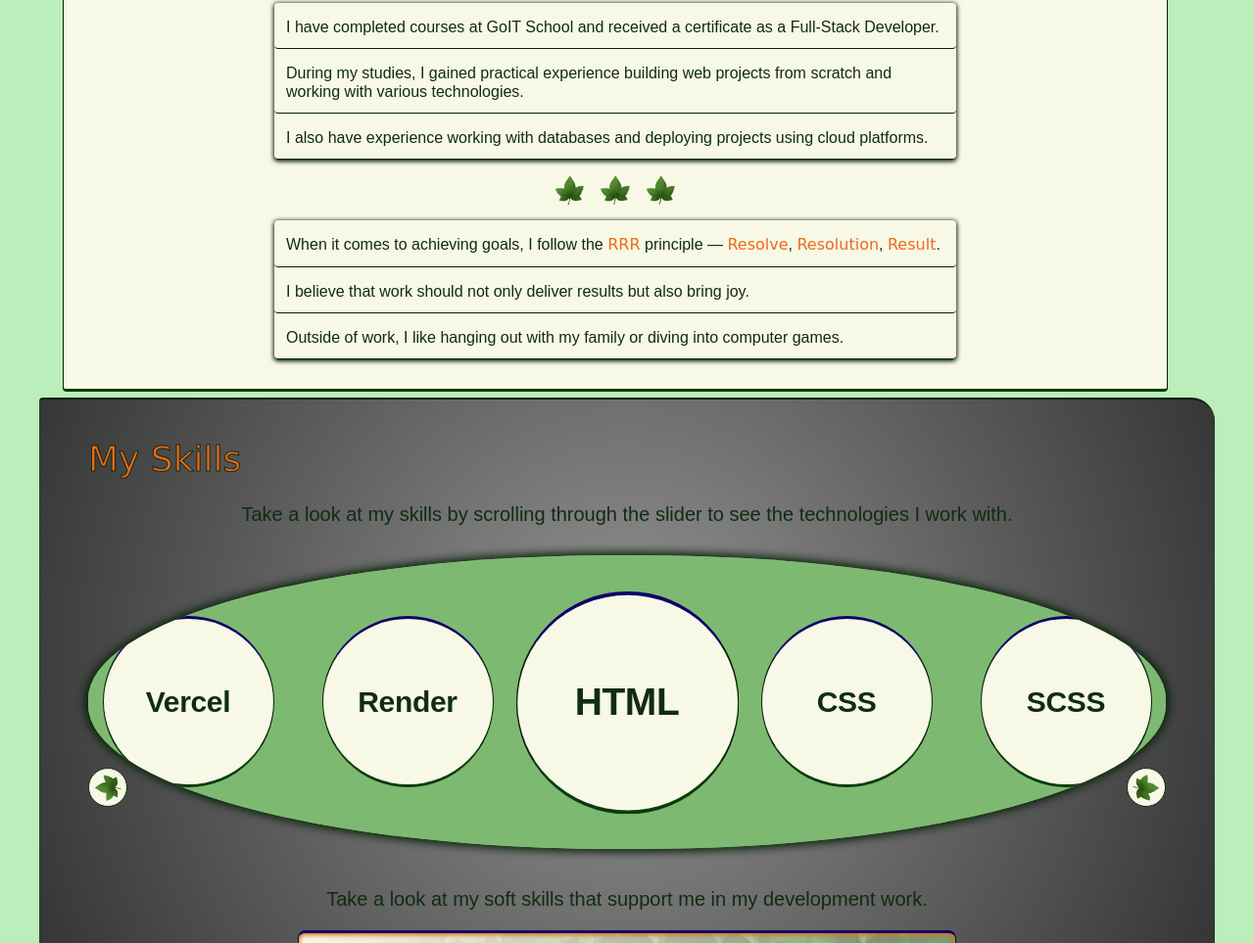
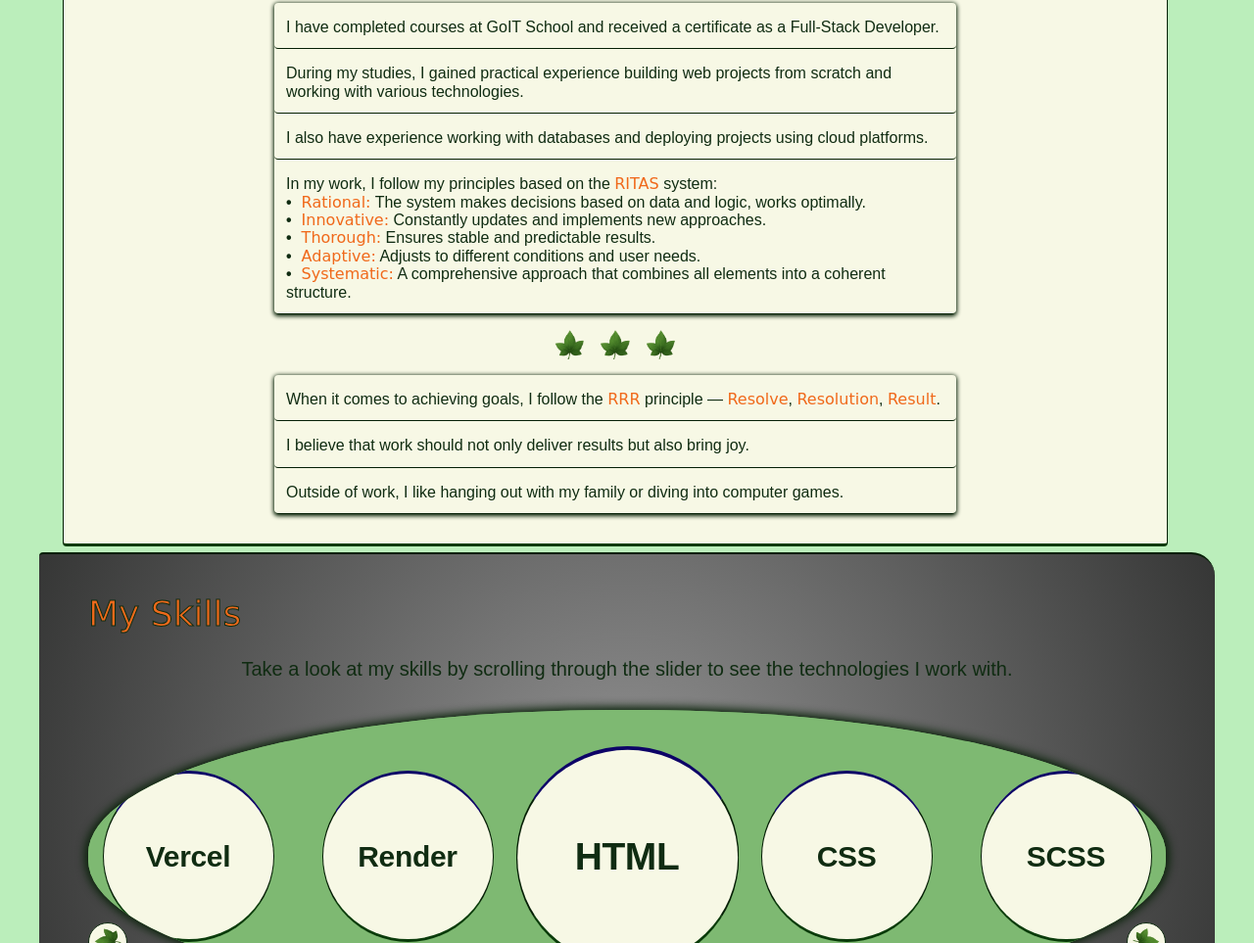
Before and after one commit to RITAS2000/Portfolio-Lev-Yuliia, a website built with Vite: page index.html in a window 1280 px wide. Shown: the part 1127-2090 px from the top of the page at 98% size. Built offline with nearby package versions, Linux system fonts and the light colour scheme; a web font is replaced by a local one.

Commit message:
add ritas

```diff
--- a/src/js/components/aboutme.js
+++ b/src/js/components/aboutme.js
@@ -27,6 +27,17 @@ export default function AboutMe() {
   <li class="about-me-list-item">
     <p>I also have experience working with databases and deploying projects using cloud platforms.</p>
   </li>
+    <li class="about-me-list-item">
+    <p>In my work, I follow my principles based on the
+    <span class="span-two-text">RITAS</span> system:</p>
+   <ul>
+  <li><span class="span-two-text">Rational:</span> The system makes decisions based on data and logic, works optimally.</li>
+  <li><span class="span-two-text">Innovative:</span> Constantly updates and implements new approaches.</li>
+  <li><span class="span-two-text">Thorough:</span> Ensures stable and predictable results.</li>
+  <li><span class="span-two-text">Adaptive:</span> Adjusts to different conditions and user needs.</li>
+  <li><span class="span-two-text">Systematic:</span> A comprehensive approach that combines all elements into a coherent structure.</li>
+</ul>
+  </li>
 </ul>
 <div class="plush-img-container">
 <img src="/plush2.png" class="plush-img">
--- a/src/scss/aboutme.scss
+++ b/src/scss/aboutme.scss
@@ -41,6 +41,13 @@
     border-bottom: 1px solid var(--bc2);
     border-radius: 4px;
 }
+.about-me-list ul li::before {
+    content: "•";
+    color: var(--color);
+    /* або будь-який інший акцентний колір */
+    font-weight: bold;
+    margin-right: 10px;
+}
 .plush-img-container {
     display: flex;
     justify-content: space-between;
```
Also changed, not shown: public/my-portfolio-rrr.jpg.
